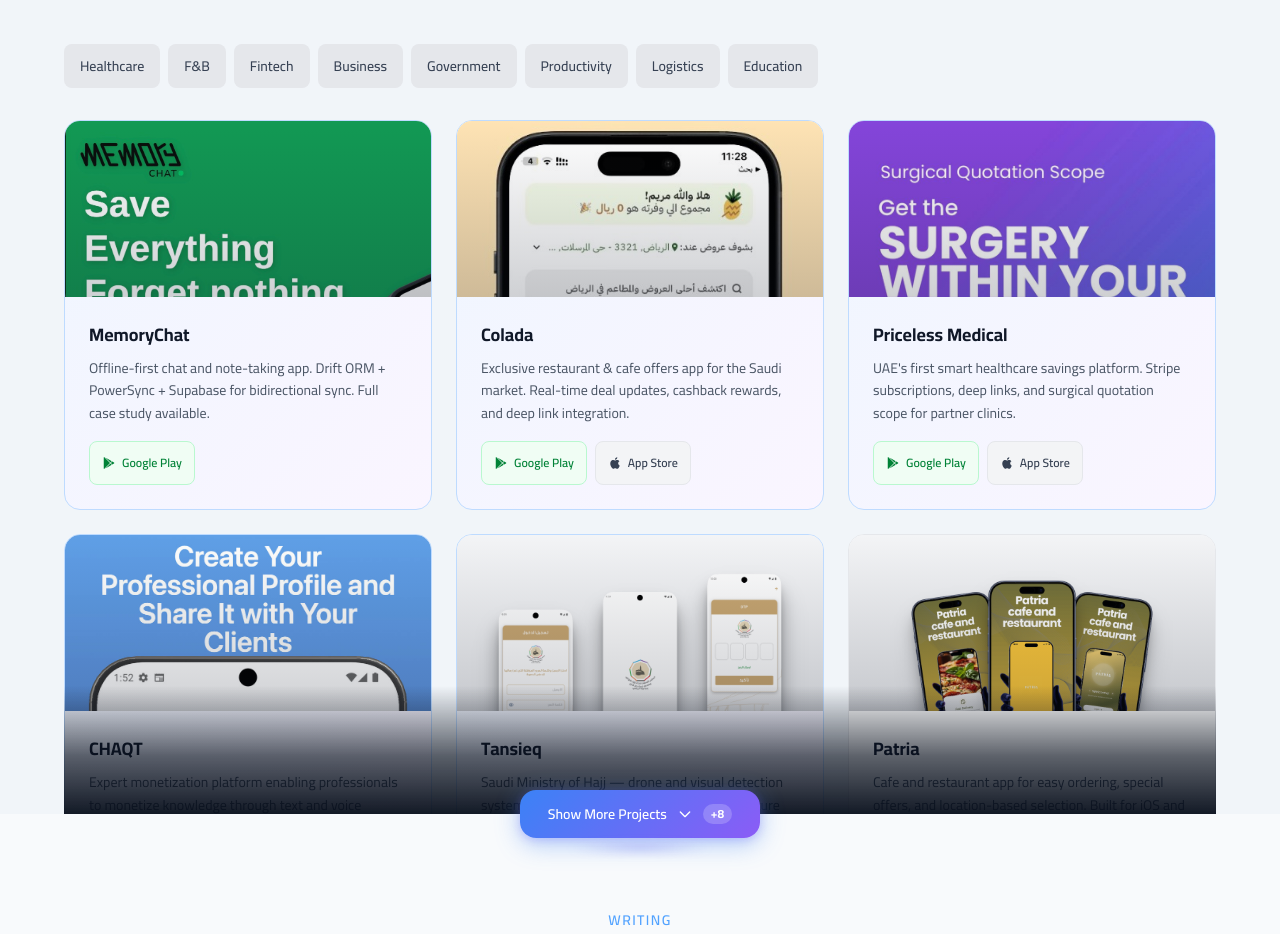
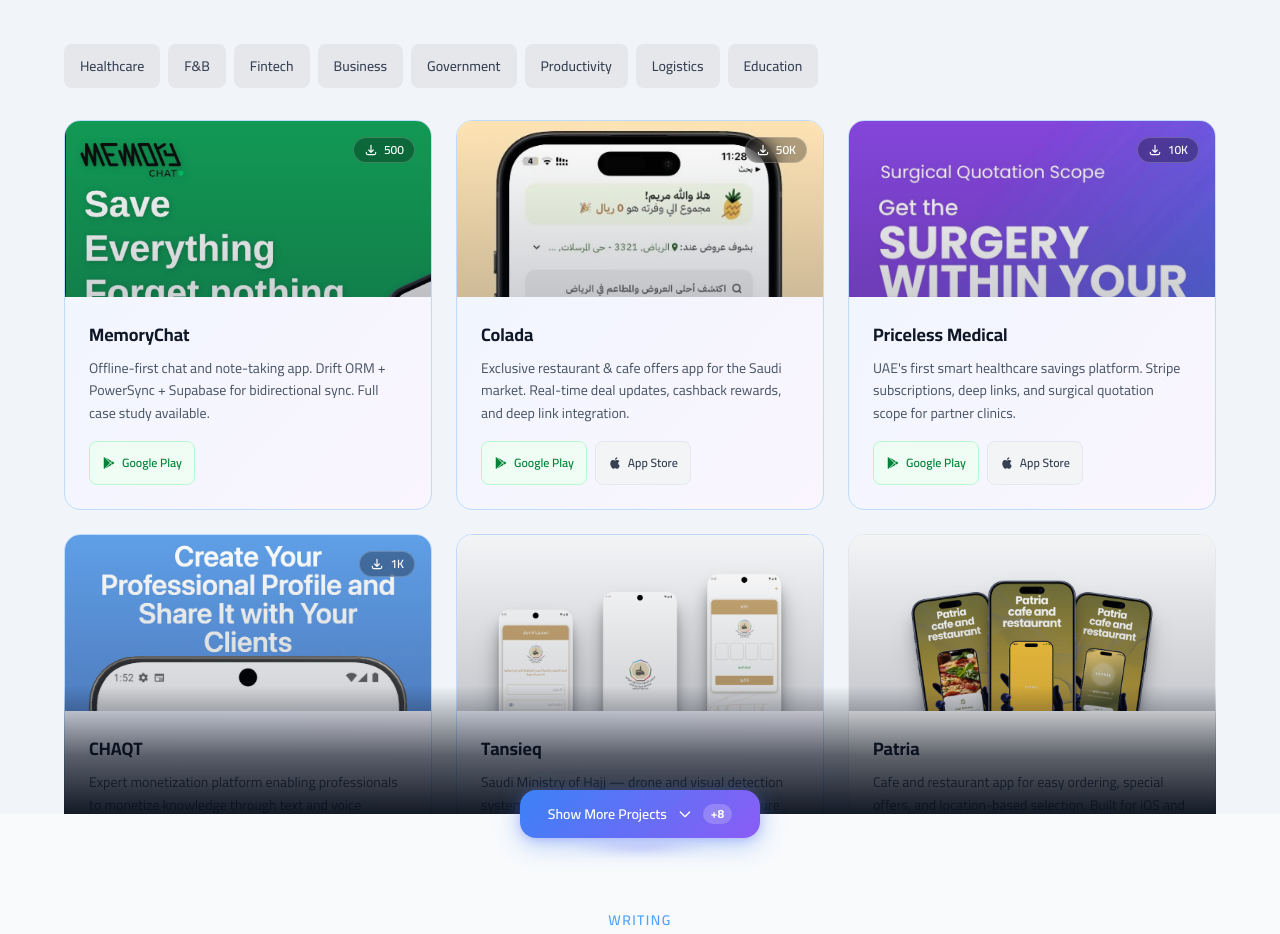
Before and after one commit to A7med3li011/Adel-PORTFOLIO, a Next.js app: page / in a window 1280 px wide. Shown: the part 4340-5274 px from the top of the page. Built offline with nearby package versions, Linux system fonts and the light colour scheme.

Commit message:
feat: add downloads display to ProjectCard component

```diff
--- a/app/components/ProjectsSection.tsx
+++ b/app/components/ProjectsSection.tsx
@@ -15,6 +15,7 @@
   demoIos?: string;
   category?: string;
   complexity?: string;
+  downloads?: number;
 };
 
 const INITIAL_COUNT = 3;
@@ -466,6 +467,17 @@
         animationDelay: `${pi * 80}ms`,
       }}
     >
+      {project.downloads && (
+        <div className="absolute top-4 right-4 z-10 flex items-center gap-1.5 px-2.5 py-1 rounded-full bg-black/30 backdrop-blur-sm border border-white/20 text-white text-xs font-semibold">
+          <svg className="w-3.5 h-3.5" fill="none" stroke="currentColor" viewBox="0 0 24 24">
+            <path strokeLinecap="round" strokeLinejoin="round" strokeWidth={2} d="M4 16v1a3 3 0 003 3h10a3 3 0 003-3v-1m-4-4l-4 4m0 0l-4-4m4 4V4" />
+          </svg>
+          {project.downloads >= 1000
+            ? `${(project.downloads / 1000).toFixed(project.downloads % 1000 === 0 ? 0 : 1)}K`
+            : project.downloads}
+        </div>
+      )}
+
       <div
         className={`relative w-full h-44 overflow-hidden cursor-pointer ${
           isDark ? "bg-[#0f172a]" : "bg-gray-100"
```
